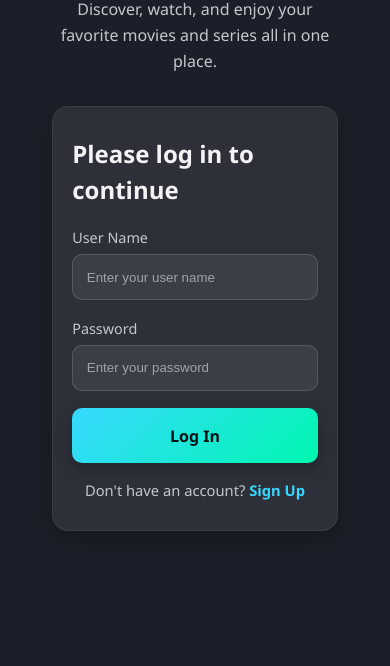
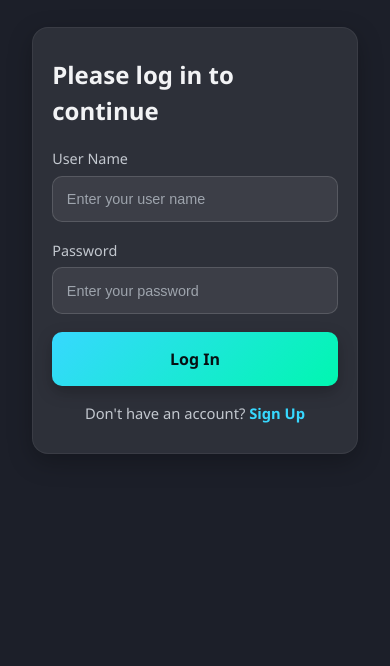
Before and after one commit to BarLarrea/streamax, a plain HTML site: page frontend/index.html in a window 390 px wide. Shown: the part 298-964 px from the top of the page. After the commit the page ends 844 px from the top, so only its background shows below. Drawn offline with nearby package versions, Linux system fonts and the light colour scheme.

Commit message:
Refactor styles: Remove main.css, enhance form and button styles, and improve layout responsiveness.

```diff
--- a/frontend/main.css
+++ /dev/null
@@ -1,8 +0,0 @@
-main#app-main {
-    flex: 1;
-    width: 100%;
-    max-width: 1200px;
-    margin: 80px auto 70px;
-    padding: 20px;
-    box-sizing: border-box;
-}
--- a/frontend/styles/base.css
+++ b/frontend/styles/base.css
@@ -30,6 +30,10 @@ a {
     color: inherit;
     text-decoration: none;
 }
+a:hover {
+    color: var(--brand-1);
+    text-decoration: underline;
+}
 
 button {
     border: none;
@@ -43,3 +47,89 @@ img {
     max-width: 100%;
     display: block;
 }
+
+/* ===== GLOBAL FORM ELEMENTS ===== */
+
+/* Input fields */
+input,
+select,
+textarea {
+    width: 100%;
+    padding: 0.9rem 0.85rem;
+    color: var(--text-1);
+    background: rgba(255, 255, 255, 0.07);
+    border: 1px solid rgba(255, 255, 255, 0.14);
+    border-radius: 10px;
+    outline: none;
+    transition: border-color 0.2s ease, box-shadow 0.2s ease;
+    font-size: 1rem;
+}
+
+input::placeholder,
+textarea::placeholder {
+    color: var(--text-3);
+}
+
+input:focus,
+select:focus,
+textarea:focus {
+    border-color: var(--brand-1);
+    box-shadow: var(--ring);
+}
+
+/* Form group wrapper */
+.form-group {
+    text-align: left;
+    margin-bottom: 1.1rem;
+}
+.form-group label {
+    display: block;
+    font-size: 0.9rem;
+    color: var(--text-2);
+    margin-bottom: 0.35rem;
+}
+.form-group p {
+    font-size: 0.75rem;
+    color: var(--text-3);
+    margin-top: 0.3rem;
+}
+
+/* ===== GLOBAL BUTTON STYLE ===== */
+button,
+.btn {
+    width: 100%;
+    padding: 0.95rem;
+    background: linear-gradient(135deg, var(--brand-1), var(--brand-2));
+    border: none;
+    border-radius: 10px;
+    color: #fff;
+    font-weight: 600;
+    font-size: 1rem;
+    cursor: pointer;
+    transition: transform 0.25s ease, box-shadow 0.25s ease;
+}
+button:hover,
+.btn:hover {
+    transform: translateY(-2px);
+    box-shadow: var(--shadow-1h);
+}
+
+/* ===== GLOBAL CARD STYLE ===== */
+.card,
+.auth__card {
+    width: 100%;
+    max-width: 380px;
+    background: var(--surface);
+    border: 1px solid var(--surface-border);
+    border-radius: var(--radius-lg);
+    box-shadow: var(--shadow-1);
+    backdrop-filter: blur(12px);
+    padding: 2rem;
+    transition: box-shadow 0.25s ease, transform 0.25s ease;
+    margin-inline: auto;
+}
+.card:hover,
+.auth__card:hover {
+    box-shadow: var(--shadow-1h);
+    transform: translateY(-2px);
+}
--- a/frontend/styles/global.css
+++ b/frontend/styles/global.css
@@ -24,6 +24,9 @@
 
     /* Focus ring */
     --ring: 0 0 0 3px rgba(55, 216, 255, 0.25);
+
+    /* Header */
+    --header-height: 70px;
 }
 
 /* ===== GLOBAL BACKGROUND & TYPOGRAPHY ===== */
--- a/frontend/styles/layout.css
+++ b/frontend/styles/layout.css
@@ -1,43 +1,58 @@
 /* ===== GLOBAL PAGE LAYOUT ===== */
 
-/* Page structure */
+/* Body structure */
 body {
     display: flex;
     flex-direction: column;
     min-height: 100vh;
+    background: var(--bg-0);
+    color: var(--text-1);
 }
 
-/* Header and footer are fixed height, main fills the gap */
+/* Header & Footer */
 #app-header {
+    width: 100%;
+    height: var(--header-height, 70px);
     flex-shrink: 0;
-}
-
-main#app-main {
-    flex: 1;
-    display: flex;
-    flex-direction: column;
-    width: 100%;
-    max-width: 1200px;
-    margin: 80px auto 70px; /* space for header/footer */
-    padding: 20px;
-    box-sizing: border-box;
 }
 
 #app-footer {
     flex-shrink: 0;
+    width: 100%;
 }
 
-/* Optional global container utility */
-.container {
-    width: min(1200px, 90%);
-    margin-inline: auto;
+/* ===== MAIN APP CONTAINER ===== */
+#app-main {
+    flex: 1;
+    position: relative;
+    width: 100%;
+    background: var(--bg-0); /* fallback background */
+    display: flex;
+    flex-direction: column;
+    align-items: center;
+    justify-content: flex-start;
+    overflow: hidden;
+    padding: 0;
+    margin: 0;
 }
 
-/* Smooth fade for dynamically loaded pages */
-[data-page] {
-    animation: fadeIn 0.4s ease both;
+/* Each page fills the main completely */
+#app-main > section[data-page] {
+    position: absolute;
+    inset: 0; /* top:0; right:0; bottom:0; left:0 */
+    width: 100%;
+    height: 100%;
+    min-height: 100%;
+    display: flex;
+    flex-direction: column;
+    align-items: center;
+    justify-content: center;
+    background: none; /* overridden by page-specific styles */
+    z-index: 1;
+    animation: fadeIn 0.4s ease forwards;
 }
 
+/* Smooth fade for page transitions */
 @keyframes fadeIn {
     from {
         opacity: 0;
@@ -48,3 +63,67 @@ main#app-main {
         transform: translateY(0);
     }
 }
+
+/* Optional container utility */
+.container {
+    width: min(1200px, 90%);
+    margin-inline: auto;
+}
+
+/* ===== Responsive Adjustments ===== */
+@media (max-width: 1024px) {
+    .container {
+        width: 94%;
+    }
+
+    .brand-logo--xl {
+        font-size: 2.2rem;
+    }
+}
+
+@media (max-width: 768px) {
+    .brand-logo--xl {
+        font-size: 1.8rem;
+        letter-spacing: 0.3px;
+    }
+
+    #app-header {
+        position: sticky;
+        top: 0;
+        z-index: 100;
+        backdrop-filter: blur(10px);
+        background: rgba(28, 31, 41, 0.85);
+        padding-inline: 16px;
+    }
+
+    [data-grid],
+    .grid {
+        display: flex;
+        flex-direction: column;
+        gap: 16px;
+    }
+
+    img,
+    .card {
+        width: 100%;
+        height: auto;
+    }
+}
+
+@media (max-width: 480px) {
+    .brand-logo--xl {
+        font-size: 1.6rem;
+    }
+
+    button,
+    .btn {
+        font-size: 0.9rem;
+        padding: 10px 14px;
+    }
+
+    input,
+    select {
+        font-size: 0.9rem;
+        padding: 8px 10px;
+    }
+}
```
